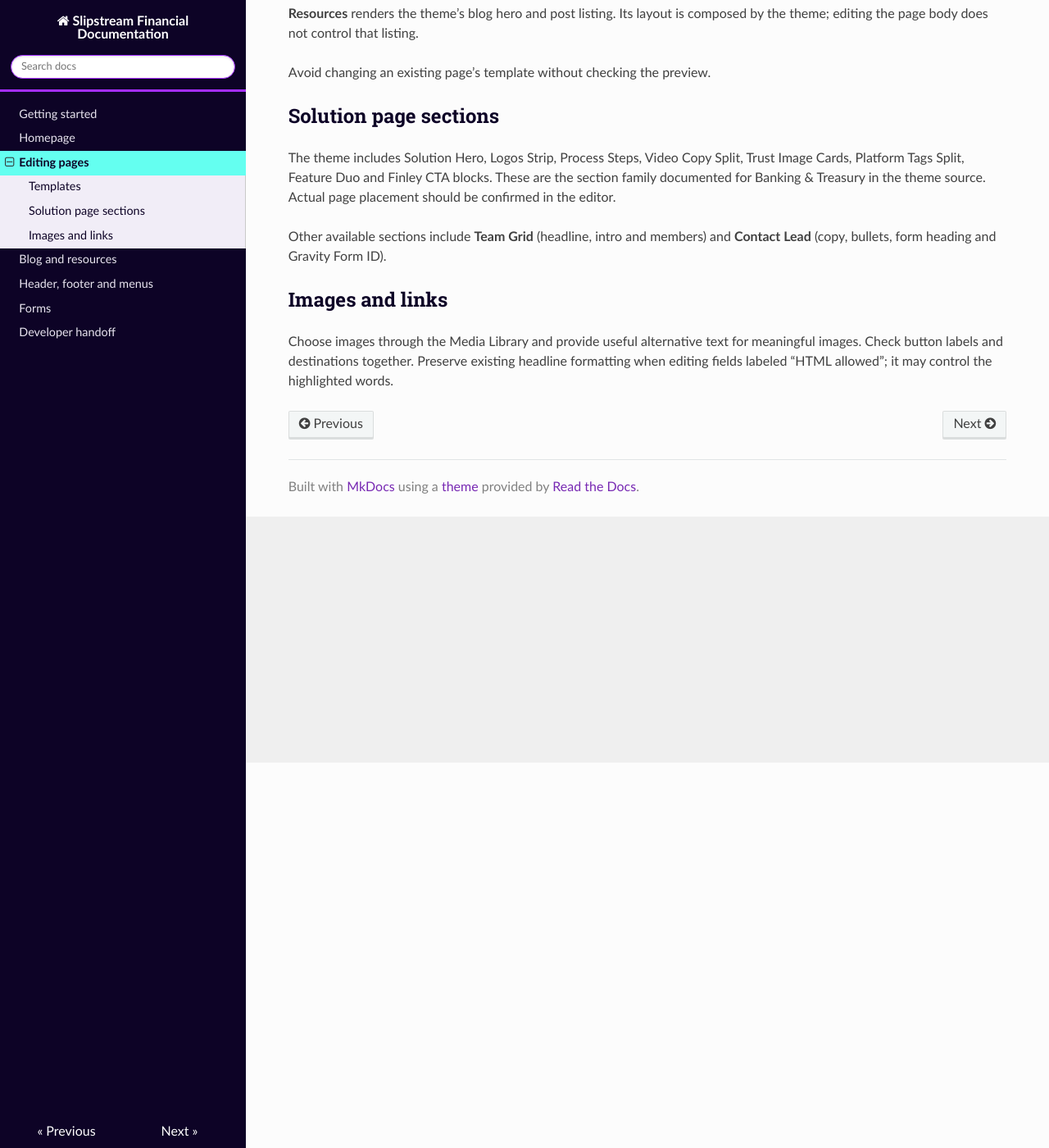
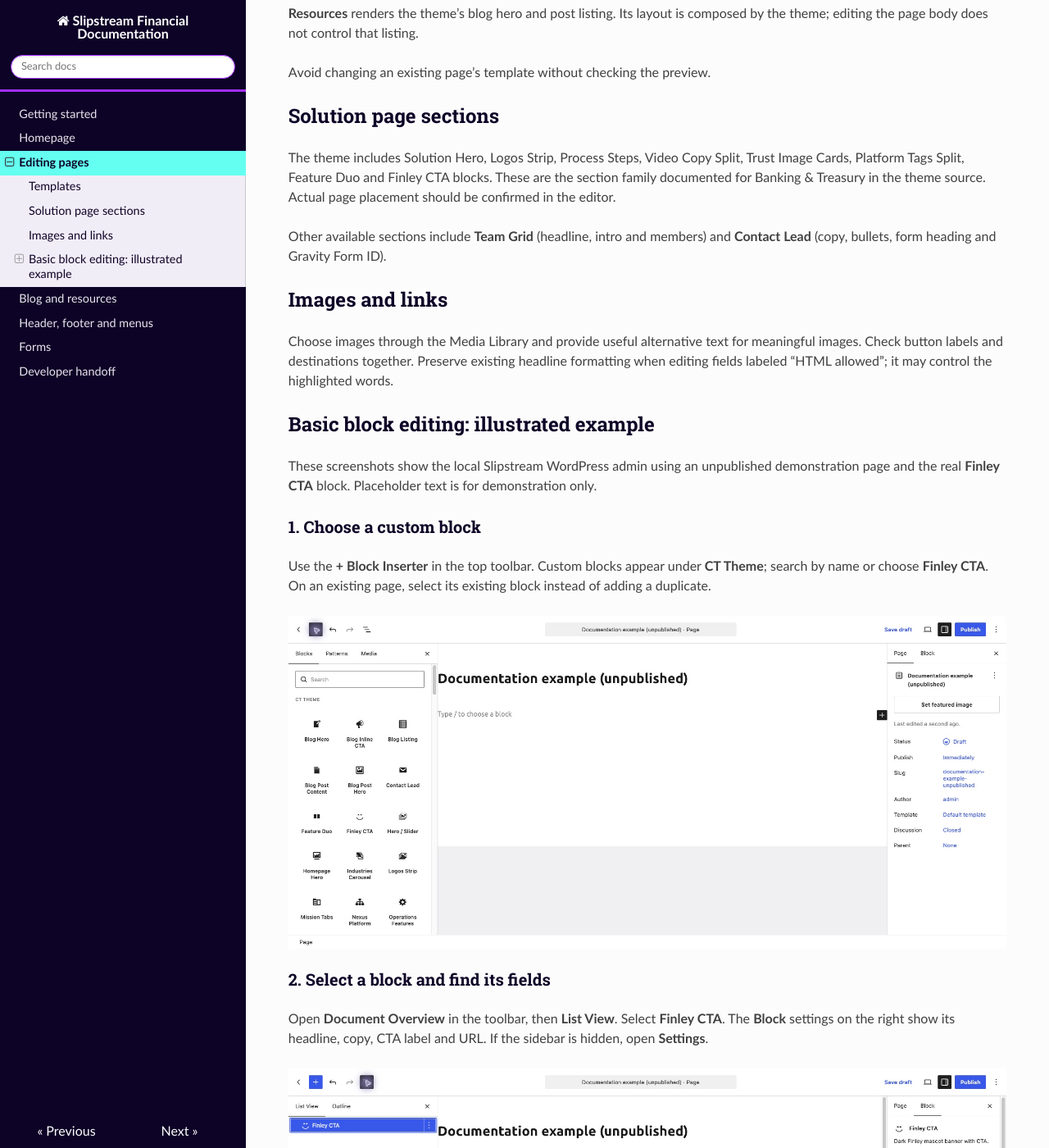
Before and after one commit to coalitiontech/slipstream-financial-doc, an MkDocs documentation site: the page built from docs/pages.md, in a window 1280 px wide and 1400 px high, scrolled down 470 px. Shown: the whole window at 82% size. Built offline with MkDocs 1.6.1, drawn with Linux system fonts in a browser that asks for light colours; nearby versions of some CDN libraries; some of the changed text lies outside the part shown.

Commit message:
adding some screenshots

```diff
--- a/docs/pages.md
+++ b/docs/pages.md
@@ -23,3 +23,27 @@ Other available sections include **Team Grid** (headline, intro and members) and
 ## Images and links
 
 Choose images through the Media Library and provide useful alternative text for meaningful images. Check button labels and destinations together. Preserve existing headline formatting when editing fields labeled “HTML allowed”; it may control the highlighted words.
+
+## Basic block editing: illustrated example
+
+These screenshots show the local Slipstream WordPress admin using an unpublished demonstration page and the real **Finley CTA** block. Placeholder text is for demonstration only.
+
+### 1. Choose a custom block
+
+Use the **+ Block Inserter** in the top toolbar. Custom blocks appear under **CT Theme**; search by name or choose **Finley CTA**. On an existing page, select its existing block instead of adding a duplicate.
+
+![WordPress block inserter showing the Slipstream CT Theme blocks](img/wp-block-inserter.png)
+
+### 2. Select a block and find its fields
+
+Open **Document Overview** in the toolbar, then **List View**. Select **Finley CTA**. The **Block** settings on the right show its headline, copy, CTA label and URL. If the sidebar is hidden, open **Settings**.
+
+![Finley CTA selected in List View with its preview and editable fields](img/wp-block-fields.png)
+
+### 3. Use the expanded editor
+
+Click **Open Expanded Editor** for a larger field panel. Edit the text and button destination; use **Add Image** for the banner or mascot. Preserve existing `<span>` tags in the headline to retain highlighted words. Empty image fields can still display theme fallback artwork.
+
+![Expanded Finley CTA editor with headline, copy, button and image fields](img/wp-expanded-editor.png)
+
+Click **Done** to return to the canvas. This closes the panel; it does not save the page. Use **Save draft** for an unpublished page, or the editor's save/update control for a published page. Preview before publishing.
```
Also changed, not shown: docs/index.md (+1 -1 lines), docs/img/wp-block-fields.png (added), docs/img/wp-block-inserter.png (added), docs/img/wp-expanded-editor.png (added), site/img/wp-block-fields.png (added), site/img/wp-block-inserter.png (added), site/img/wp-expanded-editor.png (added), site/index.html, site/pages/index.html, site/search/search_index.json.
